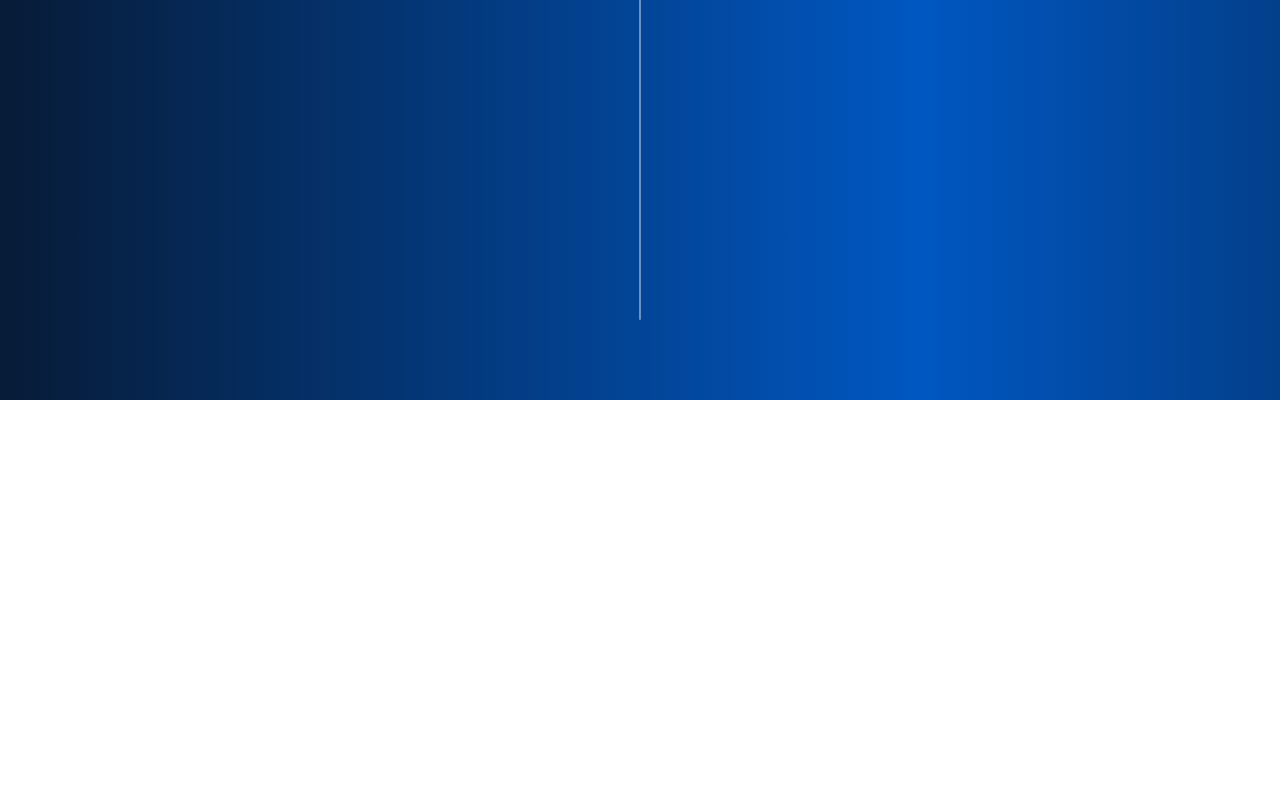
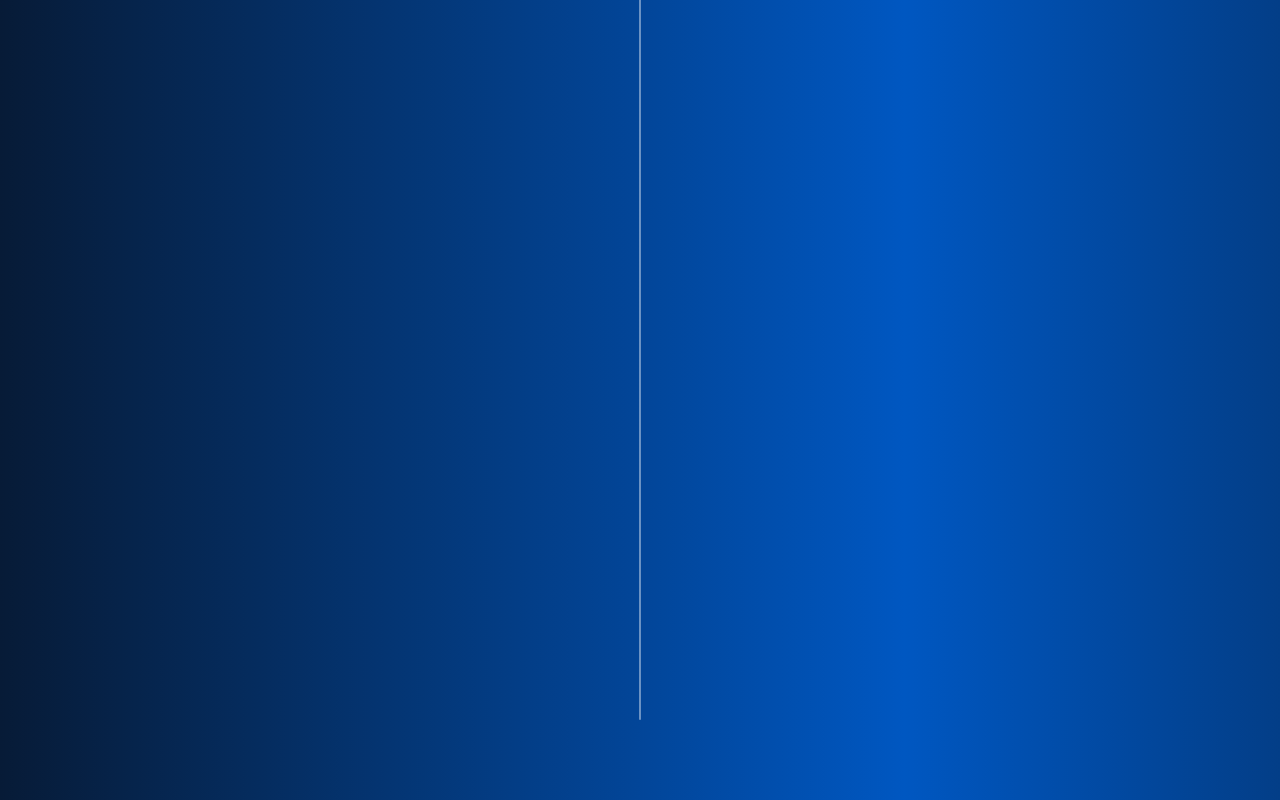
Before and after one commit to bruno-arruda-dev/portfolio-bruno, a Next.js app: page /About in a window 1280 px wide. Shown: the part 1035-1835 px from the top of the page. Before the commit the page ends 1619 px from the top, so only its background shows below. Built offline with nearby package versions, Linux system fonts and the light colour scheme.

Commit message:
Container de espaçamento adicionado para impedir último card de quebrar layout ou ficar invisível devido à animação.

```diff
--- a/src/pages/About.tsx
+++ b/src/pages/About.tsx
@@ -60,6 +60,9 @@ const About = () => {
                     />
 
                 </div>
+
+                <div className={styles.spacer}></div>
+
             </main>
         </Layout>
     )
--- a/src/styles/About.module.scss
+++ b/src/styles/About.module.scss
@@ -3,8 +3,10 @@
 .about {
     position: relative;
     display: flex;
+    flex-direction: column;
     width: 100%;
-    height: 100%;
+
+    height: calc(150% + 500px);
     min-height: calc(100vh - $navbar-height);
     background: $gradient-bg;
     animation: bgAnimate $bg-animation;
@@ -26,11 +28,15 @@
         }
     }
 
+    .spacer {
+        display: inline-block;
+        width: 100%;
+        height: 400px;
+    }
 }
 
 @media  (max-width: 720px) {
     .about {
-        height: 100%;
         padding-top: 0;
 
         .timeline_container {
```
